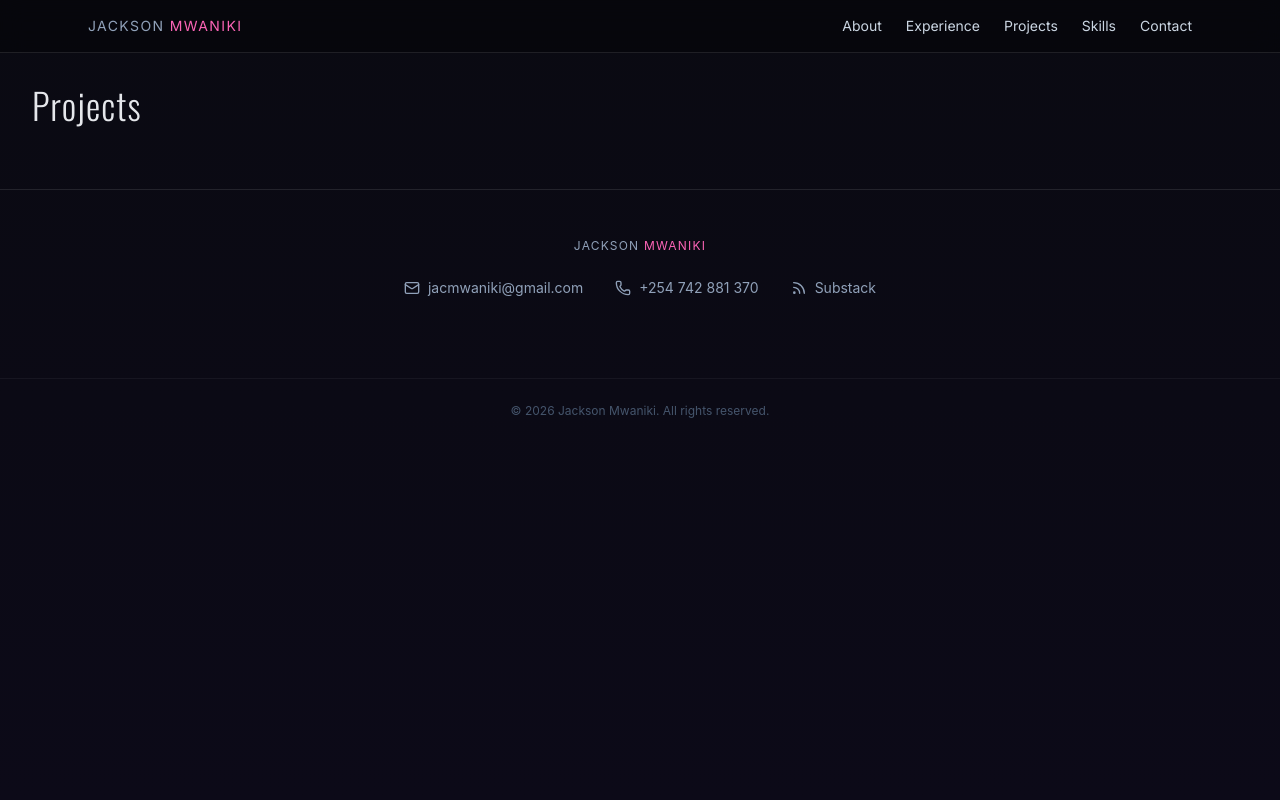
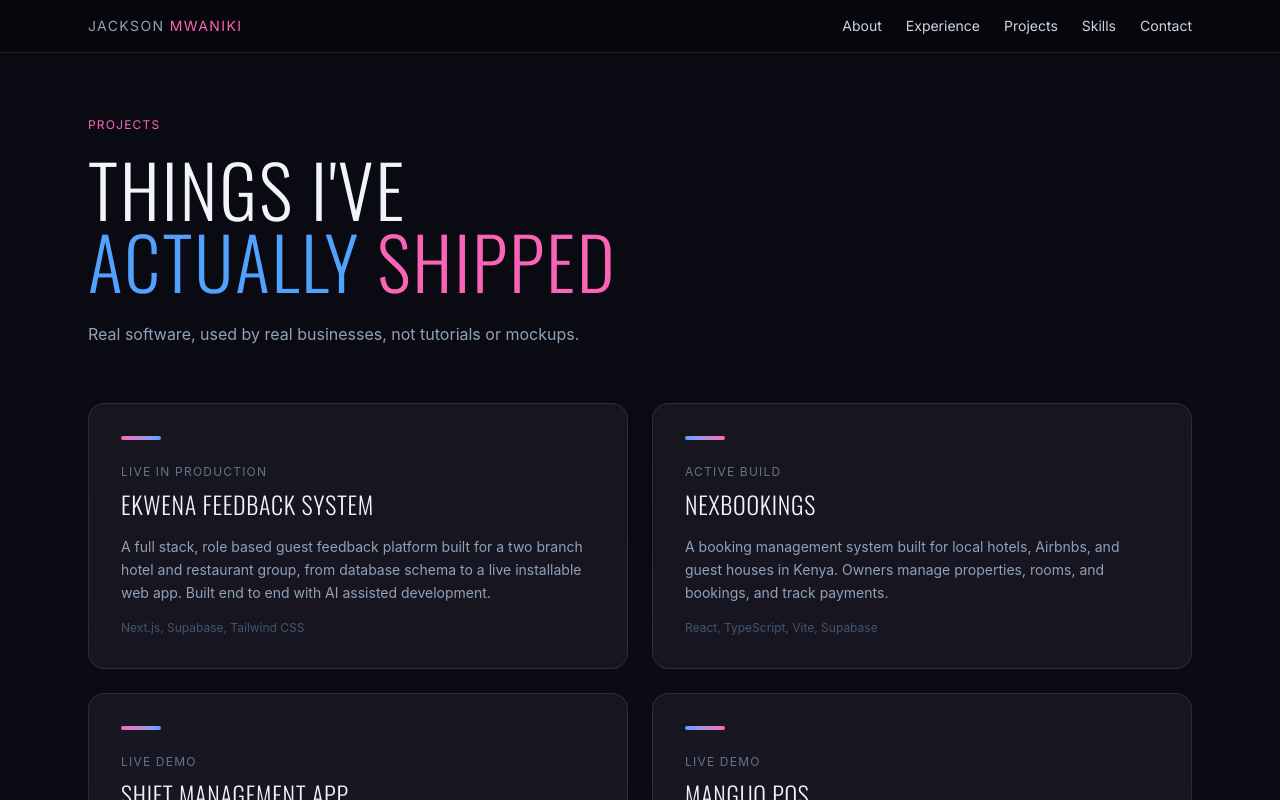
Before and after one commit to jakkkc/Jackson_Mwaniki, a React (Vite) app: page /projects in a window 1280 px wide. Shown: the top 800 px of the page. Built offline with nearby package versions, Linux system fonts and the light colour scheme.

Commit message:
Build Projects page with software portfolio grid

```diff
--- a/src/pages/Projects.tsx
+++ b/src/pages/Projects.tsx
@@ -1,3 +1,80 @@
+type Project = {
+  name: string
+  status: string
+  description: string
+  stack: string
+  accent: string
+}
+
+const projects: Project[] = [
+  {
+    name: 'Ekwena Feedback System',
+    status: 'Live in production',
+    description:
+      'A full stack, role based guest feedback platform built for a two branch hotel and restaurant group, from database schema to a live installable web app. Built end to end with AI assisted development.',
+    stack: 'Next.js, Supabase, Tailwind CSS',
+    accent: 'from-pink-400 to-blue-400',
+  },
+  {
+    name: 'NexBookings',
+    status: 'Active build',
+    description:
+      'A booking management system built for local hotels, Airbnbs, and guest houses in Kenya. Owners manage properties, rooms, and bookings, and track payments.',
+    stack: 'React, TypeScript, Vite, Supabase',
+    accent: 'from-blue-400 to-pink-400',
+  },
+  {
+    name: 'Shift Management App',
+    status: 'Live demo',
+    description:
+      'Browser based shift scheduling for hospitality teams. Aware of Kenyan public holidays, tracks annual leave accrual, and handles split shifts.',
+    stack: 'React, TypeScript',
+    accent: 'from-pink-400 to-blue-400',
+  },
+  {
+    name: 'Manguo POS',
+    status: 'Live demo',
+    description:
+      'A full featured point of sale system built for Kenyan retail clothing shops, handling product variants, sales history, and credit accounts.',
+    stack: 'Firebase, React',
+    accent: 'from-blue-400 to-pink-400',
+  },
+]
+
 export default function Projects() {
-  return <h1 className="text-4xl font-bold p-8">Projects</h1>
+  return (
+    <section className="max-w-6xl mx-auto px-6 py-16">
+      <p className="uppercase tracking-widest text-xs text-pink-400 mb-5">Projects</p>
+      <h1 className="uppercase text-4xl md:text-7xl leading-none mb-6">
+        <span className="block text-slate-100">Things I've</span>
+        <span className="block">
+          <span className="text-blue-400">actually</span>{' '}
+          <span className="text-pink-400">shipped</span>
+        </span>
+      </h1>
+      <p className="text-slate-400 font-sans normal-case max-w-xl mb-14 leading-relaxed">
+        Real software, used by real businesses, not tutorials or mockups.
+      </p>
+
+      <div className="grid md:grid-cols-2 gap-6">
+        {projects.map((project) => (
+          <div key={project.name} className="rounded-2xl border border-white/10 bg-white/5 backdrop-blur-sm p-8 flex flex-col hover:bg-white/10 hover:border-pink-400/30 hover:-translate-y-1 hover:shadow-lg hover:shadow-pink-500/10 transition-all duration-300">
+            <div className={`w-10 h-1 rounded-full bg-gradient-to-r ${project.accent} mb-6`} />
+            <p className="uppercase text-xs tracking-widest text-slate-500 mb-2 font-sans normal-case">
+              {project.status}
+            </p>
+            <h3 className="uppercase text-2xl tracking-wide mb-4 font-light text-slate-100">
+              {project.name}
+            </h3>
+            <p className="text-slate-400 font-sans normal-case text-sm leading-relaxed mb-4 flex-1">
+              {project.description}
+            </p>
+            <p className="text-slate-600 font-sans normal-case text-xs">
+              {project.stack}
+            </p>
+          </div>
+        ))}
+      </div>
+    </section>
+  )
 }
```
